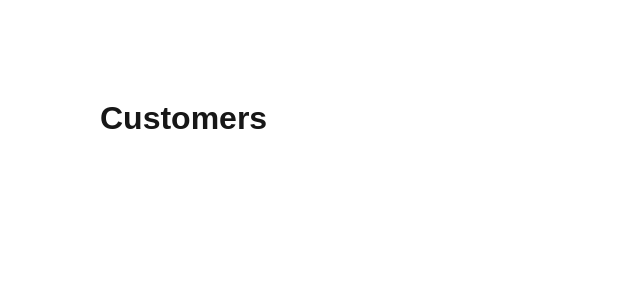
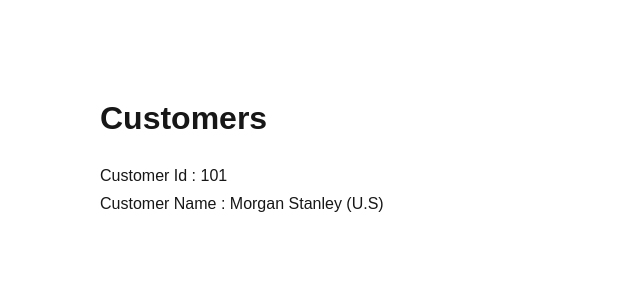
Before and after one commit to InfoMover-Technologies/mecaps3.0-nextjs, a Next.js app: page /customers in a window 1280 px wide. Shown: the top 300 px of the page, without its empty margins (0-640 px from the left). Built offline with nearby package versions, Linux system fonts and the light colour scheme.

Commit message:
displaying dynamic data on the html page

```diff
--- a/src/app/customers/page.tsx
+++ b/src/app/customers/page.tsx
@@ -1,11 +1,19 @@
-export default function CustomerPage() {
+'use server'
+export default async function CustomerPage() {
+
+    const customerId = "101"
+    const customerName = "Morgan Stanley (U.S)"
+
 
     return (
 
+        // JSX || TSX
         <>
             <h1>Customers</h1>
 
-            <div>
+            <div style={{paddingTop: "20px"}}>
+                <div style={{paddingTop: "10px"}}>Customer Id : {customerId}</div>
+                <div style={{paddingTop: "10px"}}>Customer Name : {customerName}</div>
 
             </div>
         </>
```
